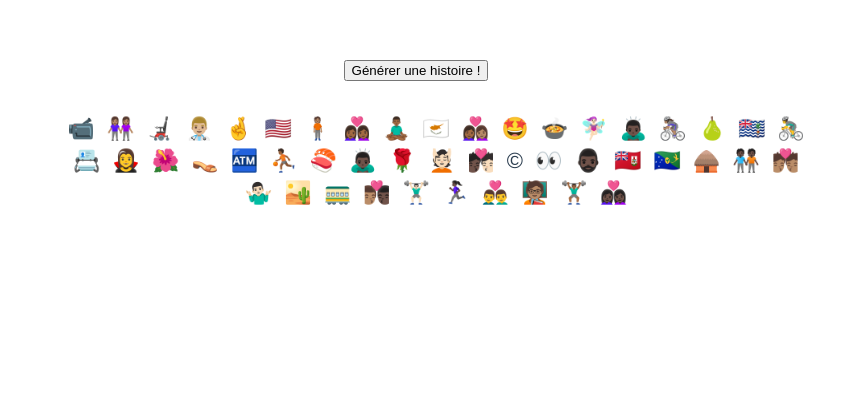
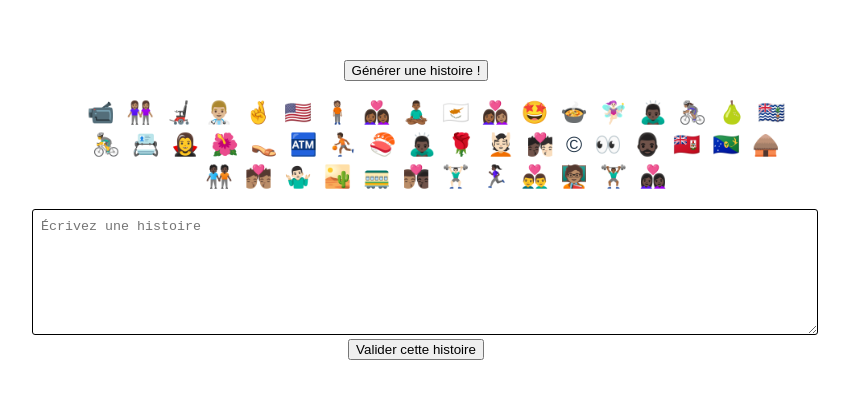
Before and after one commit to olirabt/random-emojis-stories, a Vue app: page / in a window 1280 px wide. Shown: the top 398 px of the page, without its empty margins (224-1073 px from the left). Built offline with nearby package versions, Linux system fonts and the light colour scheme.

Commit message:
add textfield

```diff
--- a/src/App.vue
+++ b/src/App.vue
@@ -1,27 +1,34 @@
 <template>
-  <Button label="Générer une histoire !" @button-was-clicked="refreshStory" />
-  <EmojisListing :key="refreshKey"/>
+  <div class="container">
+    <Button label="Générer une histoire !" @button-was-clicked="refreshKey++" />
+    <EmojisListing :key="refreshKey"/>
+    <TextField @update-story="refreshStory" />
+  </div>
 </template>
 
 <script>
 import EmojisListing from './components/EmojisListing.vue'
 import Button from './components/Button.vue'
+import TextField from './components/TextField.vue'
 
 
 export default {
   name: 'App',
   components: {
     EmojisListing,
-    Button
+    Button,
+    TextField
   },
   methods: {
-    refreshStory() {
-      this.refreshKey++;
-    }
+    refreshStory(val) {
+      this.enterredStory = val;
+    },
+
   },
   data() {
     return {
-      refreshKey: 0
+      refreshKey: 0,
+      enterredStory: ''
     }
   },
 }
@@ -36,4 +43,10 @@ export default {
   color: #2c3e50;
   margin-top: 60px;
 }
+
+.container {
+  display: block;
+  max-width: 60vw;
+  margin: 2rem auto;
+}
 </style>
--- a/src/components/Button.vue
+++ b/src/components/Button.vue
@@ -16,6 +16,7 @@ export default {
 
   methods: {
     onClick() {
+			console.log('wesh')
 			this.$emit('button-was-clicked');
 		}
   },
--- a/src/components/EmojisListing.vue
+++ b/src/components/EmojisListing.vue
@@ -52,8 +52,7 @@ export default {
  display: block;
  text-align: center;
  list-style-type: none;
- max-width: 60vw;
- margin: 2rem auto;
+
 }
 
 .emoji {
--- /dev/null
+++ b/src/components/TextField.vue
@@ -0,0 +1,37 @@
+<template>
+<div>
+	<textarea v-model="content" placeholder="Écrivez une histoire" rows="6"></textarea>
+	<button @click="validateStory">Valider cette histoire</button>  <!-- //todo: resuse Button -->
+</div>
+
+</template>
+
+<script>
+
+export default {
+  name: 'TextField',
+	data() {
+		return {
+			content: '',
+		}
+	},
+	methods: {
+		validateStory() {
+			this.$emit('update-story', this.content);
+		},
+	},
+
+}
+
+</script>
+
+<style scoped>
+textarea {
+	width: 100%;
+	padding: 8px;
+	border: 1px solid black;
+	border-radius: 3px;
+	line-height: 18px;
+}
+
+</style>
```
